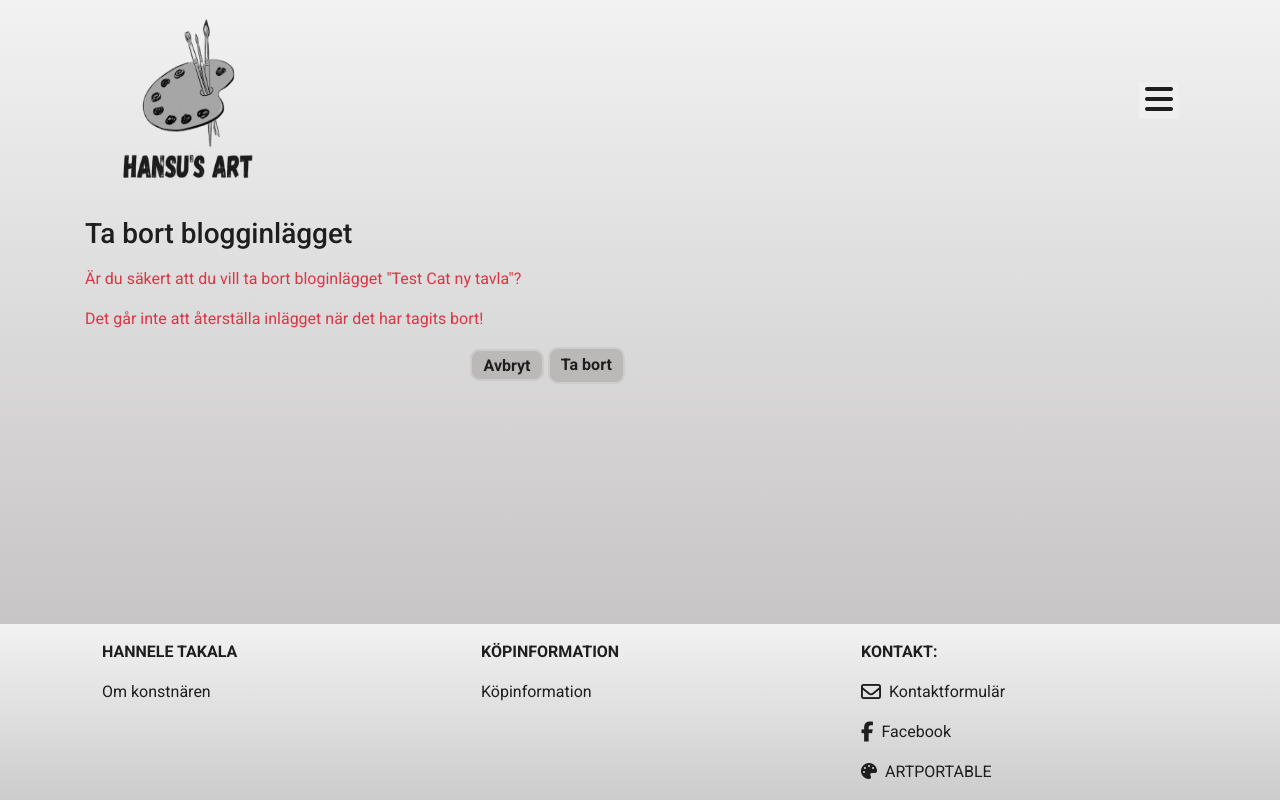
After one commit to ClaudiaInSweden/hansusart, a Django app: page /blog/delete/5/ in a window 1280 px wide. The commit adds this page. Run offline with Django 4.2, Linux system fonts and the light colour scheme; a user stored in the database is signed in; data comes from the database, SQL or seed files in the repository; both versions use the stored data as it was after the commit; some libraries are stand-ins or nearby versions.

Commit message:
Add Delete Blogpost view, url and template, add update and delete buttons to blog and blog_detail template

```diff
--- a/blog/templates/blog.html
+++ b/blog/templates/blog.html
@@ -19,6 +19,11 @@
                     <p class="card-text">{{ post.intro }}</p>
                     <p class="float-right text-uppercase pt-5"><small class="text-muted"><a href="{% url 'blog_detail' post.pk %}">Läs vidare <i class="fa-solid fa-forward pl-2"></i></a></small></p>
                     <p class="card-text pt-3"><small class="text-muted">{{ post.date }}</small></p>
+                    {% if request.user.is_superuser %}
+                    <div class="pt-5">
+                        <a href="{% url 'edit_blogpost' post.id %}" class="btn_art">Uppdatera</a>
+                    </div>
+                    {% endif %}
                 </div>
             </div>
         </div>
--- /dev/null
+++ b/blog/templates/delete_blogpost.html
@@ -0,0 +1,61 @@
+{% extends 'base.html' %}
+{% load static %}
+
+{% block content %}
+
+<!-- Breadcrumb part start-->
+<section class="breadcrumb_part">
+    <div class="container">
+        <div class="row">
+            <div class="col-lg-12">
+                <div class="breadcrumb_iner">
+                    <h3 class="my-3">Ta bort blogginlägget </h3>
+                </div>
+            </div>
+        </div>
+    </div>
+</section>
+<!-- Breadcrumb part end-->
+<!-- Checkout Area Start -->
+<div class="cart_area section_padding">
+    <div class="container">
+        <div class="row">
+            <div class="col-12 col-lg-6 order-lg-last mb-5">
+                <form action="{% url 'delete_blogpost' post.id %}" method="POST" enctype="multipart/form-data">
+                    {% csrf_token %}
+
+                    <p class="mb-3 text-danger">Är du säkert att du vill ta bort bloginlägget "{{ post.title }}"?</p>
+                    <p class="text-danger">Det går inte att återställa inlägget när det har tagits bort!</p>
+
+                    <div class="text-right">
+                        <a class="btn_art" href="{% url 'blog_detail' post.id %}">Avbryt</a>
+                        <input type="submit" class="btn_art" value="Ta bort">
+                    </div>
+                </form>
+            </div>
+        </div>
+    </div>
+</div>
+<!-- Checkout Area End -->
+
+{% endblock %}
+
+{% block postloadjs %}
+{{ block.super }}
+<script>
+    $('.id_image').change(function () {
+        var file = $('.id_image')[0].files[0];
+        $('#filename').text(`Image will be set to: ${file.name}`);
+    });
+</script>
+{% endblock %}
+<!-- {% block selectscript %}
+<script>
+$(document).ready(function() {
+    $('#id_categories').select2({
+        maximumSelectionLength: 3,
+        placeholder: 'Please select ...'
+    });
+});
+</script>
+{% endblock %} -->
--- a/blog/urls.py
+++ b/blog/urls.py
@@ -8,4 +8,5 @@ urlpatterns = [
     path('blog/<int:pk>', BlogDetailView.as_view(), name='blog_detail'),
     path('add/', views.add_blogpost, name='add_blogpost'),
     path('edit/<int:post_id>/', views.edit_blogpost, name='edit_blogpost'),
+    path('delete/<int:post_id>/', views.delete_blogpost, name='delete_blogpost'),
 ]
--- a/blog/views.py
+++ b/blog/views.py
@@ -68,3 +68,19 @@ def edit_blogpost(request, post_id):
     }
 
     return render(request, template, context)
+
+
+@login_required
+def delete_blogpost(request, post_id):
+    """ Delete a painting """
+    if not request.user.is_superuser:
+        messages.error(request, 'You are not authorized to perform this task.')
+        return redirect(reverse('home'))
+
+    post = get_object_or_404(Blog, pk=post_id)
+    if request.method == 'POST':
+        post.delete()
+        messages.info(request, 'The blogpost has been deleted!')
+        return redirect('blog')
+    context = {'post': post}
+    return render(request, 'delete_blogpost.html', context)
--- a/products/templates/products/products.html
+++ b/products/templates/products/products.html
@@ -100,7 +100,7 @@
                             <div class="btn-group" role="button">
                             <a href="{% url 'product_detail' product.id %}" class="mt-3 btn_art">Se mer</a>
                             {% if request.user.is_superuser %}
-                            <a href="{% url 'edit_product' product.id %}" class="btn_art">Editera</a>
+                            <a href="{% url 'edit_product' product.id %}" class="btn_art">Uppdatera</a>
                             {% endif %}
                             </div>
                             </div>
```
Also changed, not shown: blog/templates/blog_detail.html (+10 -0 lines), db.sqlite3.
